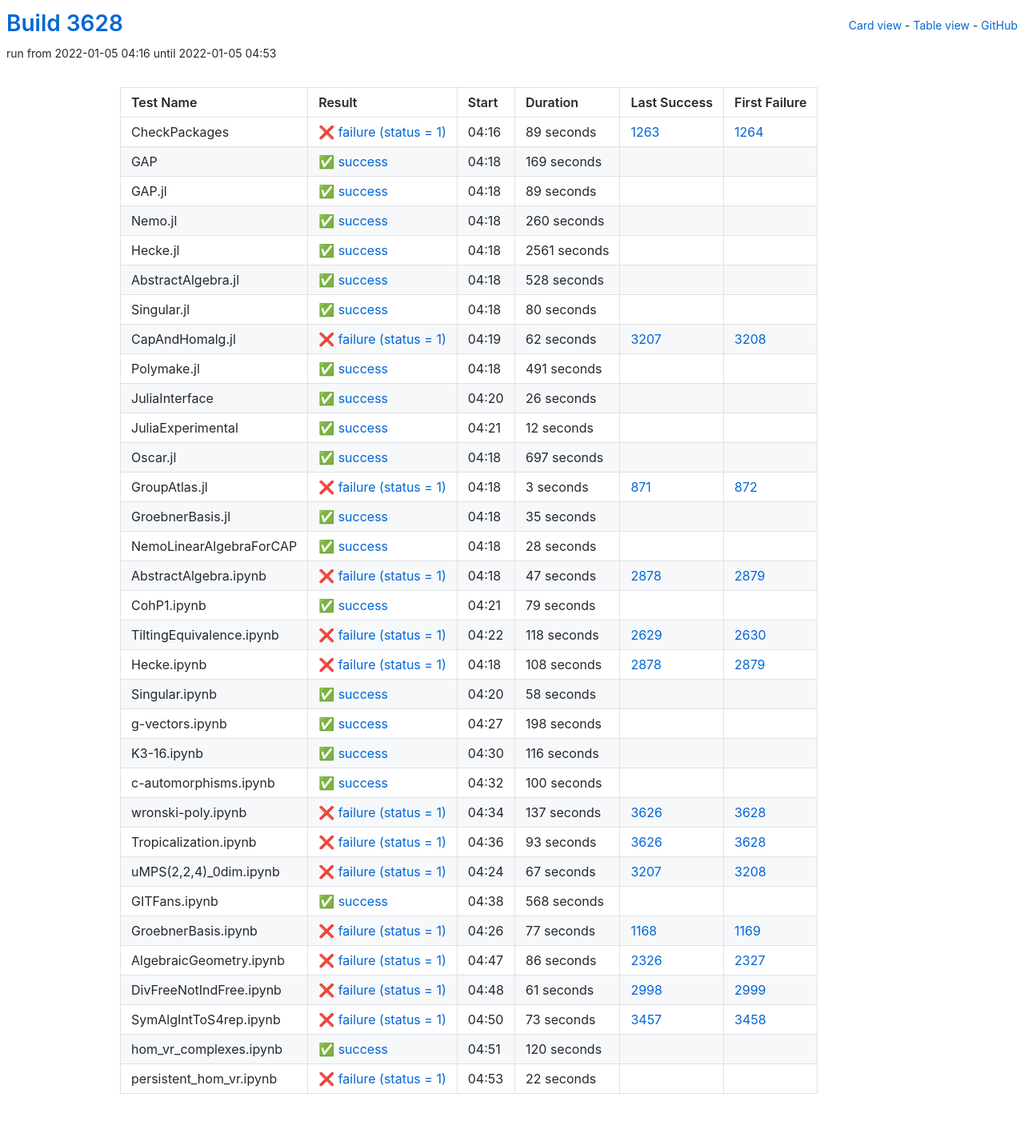
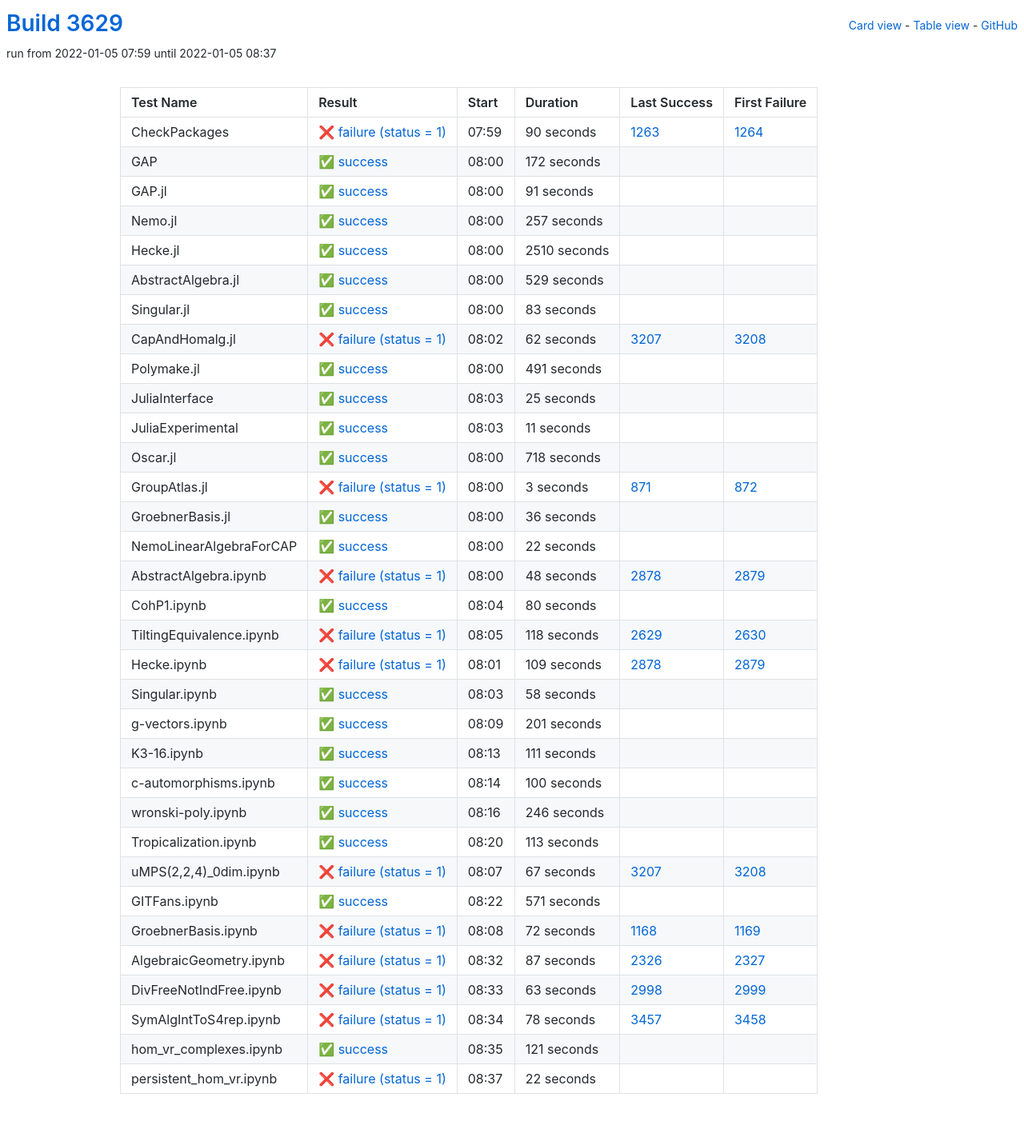
Before and after one commit to oscar-system/oscar-ci-status-stable, a Jekyll site: the page built from table.html, in a window 1280 px wide. Shown: the whole page at 80% size. Built offline with Jekyll 4.4.1, drawn with Linux system fonts in a browser that asks for light colours.

Commit message:
Build #3629

```diff
--- a/_data/ci.yml
+++ b/_data/ci.yml
@@ -1,6 +1,6 @@
 ---
-build: 3628
-build_url: https://oscarci.mathematik.uni-kl.de/job/oscar-stable/3628/
+build: 3629
+build_url: https://oscarci.mathematik.uni-kl.de/job/oscar-stable/3629/
 job: oscar-stable
 organization: oscar-system
 repo: oscar-ci-status-stable
@@ -8,92 +8,92 @@ repourl: https://github.com/oscar-system/oscar-ci-status-stable
 tests:
 - name: CheckPackages
   id: checkpackages
-  log: https://oscarci.mathematik.uni-kl.de/job/oscar-stable/3628/artifact/logs/build-3628/CheckPackages.log
-  start: 2022-01-05 04:16
+  log: https://oscarci.mathematik.uni-kl.de/job/oscar-stable/3629/artifact/logs/build-3629/CheckPackages.log
+  start: 2022-01-05 07:59
   success: false
   exitcode: 1
   status: failure
-  duration: 89
+  duration: 90
   last_success: 1263
   last_success_url: https://oscarci.mathematik.uni-kl.de/job/oscar-stable/1263/
   first_failure: 1264
   first_failure_url: https://oscarci.mathematik.uni-kl.de/job/oscar-stable/1264/
 - name: GAP
   id: gap
-  log: https://oscarci.mathematik.uni-kl.de/job/oscar-stable/3628/artifact/logs/build-3628/GAP.log
-  start: 2022-01-05 04:18
+  log: https://oscarci.mathematik.uni-kl.de/job/oscar-stable/3629/artifact/logs/build-3629/GAP.log
+  start: 2022-01-05 08:00
   success: true
   exitcode: 0
   status: success
-  duration: 169
+  duration: 172
   last_success: false
   last_success_url:
   first_failure: false
   first_failure_url:
 - name: GAP.jl
   id: gap-jl
-  log: https://oscarci.mathematik.uni-kl.de/job/oscar-stable/3628/artifact/logs/build-3628/GAP.jl.log
-  start: 2022-01-05 04:18
+  log: https://oscarci.mathematik.uni-kl.de/job/oscar-stable/3629/artifact/logs/build-3629/GAP.jl.log
+  start: 2022-01-05 08:00
   success: true
   exitcode: 0
   status: success
-  duration: 89
+  duration: 91
   last_success: false
   last_success_url:
   first_failure: false
   first_failure_url:
 - name: Nemo.jl
   id: nemo-jl
-  log: https://oscarci.mathematik.uni-kl.de/job/oscar-stable/3628/artifact/logs/build-3628/Nemo.jl.log
-  start: 2022-01-05 04:18
+  log: https://oscarci.mathematik.uni-kl.de/job/oscar-stable/3629/artifact/logs/build-3629/Nemo.jl.log
+  start: 2022-01-05 08:00
   success: true
   exitcode: 0
   status: success
-  duration: 260
+  duration: 257
   last_success: false
   last_success_url:
   first_failure: false
   first_failure_url:
 - name: Hecke.jl
   id: hecke-jl
-  log: https://oscarci.mathematik.uni-kl.de/job/oscar-stable/3628/artifact/logs/build-3628/Hecke.jl.log
-  start: 2022-01-05 04:18
+  log: https://oscarci.mathematik.uni-kl.de/job/oscar-stable/3629/artifact/logs/build-3629/Hecke.jl.log
+  start: 2022-01-05 08:00
   success: true
   exitcode: 0
   status: success
-  duration: 2561
+  duration: 2510
   last_success: false
   last_success_url:
   first_failure: false
   first_failure_url:
 - name: AbstractAlgebra.jl
   id: abstractalgebra-jl
-  log: https://oscarci.mathematik.uni-kl.de/job/oscar-stable/3628/artifact/logs/build-3628/AbstractAlgebra.jl.log
-  start: 2022-01-05 04:18
+  log: https://oscarci.mathematik.uni-kl.de/job/oscar-stable/3629/artifact/logs/build-3629/AbstractAlgebra.jl.log
+  start: 2022-01-05 08:00
   success: true
   exitcode: 0
   status: success
-  duration: 528
+  duration: 529
   last_success: false
   last_success_url:
   first_failure: false
   first_failure_url:
 - name: Singular.jl
   id: singular-jl
-  log: https://oscarci.mathematik.uni-kl.de/job/oscar-stable/3628/artifact/logs/build-3628/Singular.jl.log
-  start: 2022-01-05 04:18
+  log: https://oscarci.mathematik.uni-kl.de/job/oscar-stable/3629/artifact/logs/build-3629/Singular.jl.log
+  start: 2022-01-05 08:00
   success: true
   exitcode: 0
   status: success
-  duration: 80
+  duration: 83
   last_success: false
   last_success_url:
   first_failure: false
   first_failure_url:
 - name: CapAndHomalg.jl
   id: capandhomalg-jl
-  log: https://oscarci.mathematik.uni-kl.de/job/oscar-stable/3628/artifact/logs/build-3628/CapAndHomalg.jl.log
-  start: 2022-01-05 04:19
+  log: https://oscarci.mathematik.uni-kl.de/job/oscar-stable/3629/artifact/logs/build-3629/CapAndHomalg.jl.log
+  start: 2022-01-05 08:02
   success: false
   exitcode: 1
   status: failure
@@ -104,8 +104,8 @@ tests:
   first_failure_url: https://oscarci.mathematik.uni-kl.de/job/oscar-stable/3208/
 - name: Polymake.jl
   id: polymake-jl
-  log: https://oscarci.mathematik.uni-kl.de/job/oscar-stable/3628/artifact/logs/build-3628/Polymake.jl.log
-  start: 2022-01-05 04:18
+  log: https://oscarci.mathematik.uni-kl.de/job/oscar-stable/3629/artifact/logs/build-3629/Polymake.jl.log
+  start: 2022-01-05 08:00
   success: true
   exitcode: 0
   status: success
@@ -116,44 +116,44 @@ tests:
   first_failure_url:
 - name: JuliaInterface
   id: juliainterface
-  log: https://oscarci.mathematik.uni-kl.de/job/oscar-stable/3628/artifact/logs/build-3628/JuliaInterface.log
-  start: 2022-01-05 04:20
+  log: https://oscarci.mathematik.uni-kl.de/job/oscar-stable/3629/artifact/logs/build-3629/JuliaInterface.log
+  start: 2022-01-05 08:03
   success: true
   exitcode: 0
   status: success
-  duration: 26
+  duration: 25
   last_success: false
   last_success_url:
   first_failure: false
   first_failure_url:
 - name: JuliaExperimental
   id: juliaexperimental
-  log: https://oscarci.mathematik.uni-kl.de/job/oscar-stable/3628/artifact/logs/build-3628/JuliaExperimental.log
-  start: 2022-01-05 04:21
+  log: https://oscarci.mathematik.uni-kl.de/job/oscar-stable/3629/artifact/logs/build-3629/JuliaExperimental.log
+  start: 2022-01-05 08:03
   success: true
   exitcode: 0
   status: success
-  duration: 12
+  duration: 11
   last_success: false
   last_success_url:
   first_failure: false
   first_failure_url:
 - name: Oscar.jl
   id: oscar-jl
-  log: https://oscarci.mathematik.uni-kl.de/job/oscar-stable/3628/artifact/logs/build-3628/Oscar.jl.log
-  start: 2022-01-05 04:18
+  log: https://oscarci.mathematik.uni-kl.de/job/oscar-stable/3629/artifact/logs/build-3629/Oscar.jl.log
+  start: 2022-01-05 08:00
   success: true
   exitcode: 0
   status: success
-  duration: 697
+  duration: 718
   last_success: false
   last_success_url:
   first_failure: false
   first_failure_url:
 - name: GroupAtlas.jl
   id: groupatlas-jl
-  log: https://oscarci.mathematik.uni-kl.de/job/oscar-stable/3628/artifact/logs/build-3628/GroupAtlas.jl.log
-  start: 2022-01-05 04:18
+  log: https://oscarci.mathematik.uni-kl.de/job/oscar-stable/3629/artifact/logs/build-3629/GroupAtlas.jl.log
+  start: 2022-01-05 08:00
   success: false
   exitcode: 1
   status: failure
@@ -164,56 +164,56 @@ tests:
   first_failure_url: https://oscarci.mathematik.uni-kl.de/job/oscar-stable/872/
 - name: GroebnerBasis.jl
   id: groebnerbasis-jl
-  log: https://oscarci.mathematik.uni-kl.de/job/oscar-stable/3628/artifact/logs/build-3628/GroebnerBasis.jl.log
-  start: 2022-01-05 04:18
+  log: https://oscarci.mathematik.uni-kl.de/job/oscar-stable/3629/artifact/logs/build-3629/GroebnerBasis.jl.log
+  start: 2022-01-05 08:00
   success: true
   exitcode: 0
   status: success
-  duration: 35
+  duration: 36
   last_success: false
   last_success_url:
   first_failure: false
   first_failure_url:
 - name: NemoLinearAlgebraForCAP
   id: nemolinearalgebraforcap
-  log: https://oscarci.mathematik.uni-kl.de/job/oscar-stable/3628/artifact/logs/build-3628/NemoLinearAlgebraForCAP.log
-  start: 2022-01-05 04:18
+  log: https://oscarci.mathematik.uni-kl.de/job/oscar-stable/3629/artifact/logs/build-3629/NemoLinearAlgebraForCAP.log
+  start: 2022-01-05 08:00
   success: true
   exitcode: 0
   status: success
-  duration: 28
+  duration: 22
   last_success: false
   last_success_url:
   first_failure: false
   first_failure_url:
 - name: AbstractAlgebra.ipynb
   id: abstractalgebra-ipynb
-  log: https://oscarci.mathematik.uni-kl.de/job/oscar-stable/3628/artifact/logs/build-3628/AbstractAlgebra.ipynb.log
-  start: 2022-01-05 04:18
+  log: https://oscarci.mathematik.uni-kl.de/job/oscar-stable/3629/artifact/logs/build-3629/AbstractAlgebra.ipynb.log
+  start: 2022-01-05 08:00
   success: false
   exitcode: 1
   status: failure
-  duration: 47
+  duration: 48
   last_success: 2878
   last_success_url: https://oscarci.mathematik.uni-kl.de/job/oscar-stable/2878/
   first_failure: 2879
   first_failure_url: https://oscarci.mathematik.uni-kl.de/job/oscar-stable/2879/
 - name: CohP1.ipynb
   id: cohp1-ipynb
-  log: https://oscarci.mathematik.uni-kl.de/job/oscar-stable/3628/artifact/logs/build-3628/CohP1.ipynb.log
-  start: 2022-01-05 04:21
+  log: https://oscarci.mathematik.uni-kl.de/job/oscar-stable/3629/artifact/logs/build-3629/CohP1.ipynb.log
+  start: 2022-01-05 08:04
   success: true
   exitcode: 0
   status: success
-  duration: 79
+  duration: 80
   last_success: false
   last_success_url:
   first_failure: false
   first_failure_url:
 - name: TiltingEquivalence.ipynb
   id: tiltingequivalence-ipynb
-  log: https://oscarci.mathematik.uni-kl.de/job/oscar-stable/3628/artifact/logs/build-3628/TiltingEquivalence.ipynb.log
-  start: 2022-01-05 04:22
+  log: https://oscarci.mathematik.uni-kl.de/job/oscar-stable/3629/artifact/logs/build-3629/TiltingEquivalence.ipynb.log
+  start: 2022-01-05 08:05
   success: false
   exitcode: 1
   status: failure
@@ -224,20 +224,20 @@ tests:
   first_failure_url: https://oscarci.mathematik.uni-kl.de/job/oscar-stable/2630/
 - name: Hecke.ipynb
   id: hecke-ipynb
-  log: https://oscarci.mathematik.uni-kl.de/job/oscar-stable/3628/artifact/logs/build-3628/Hecke.ipynb.log
-  start: 2022-01-05 04:18
+  log: https://oscarci.mathematik.uni-kl.de/job/oscar-stable/3629/artifact/logs/build-3629/Hecke.ipynb.log
+  start: 2022-01-05 08:01
   success: false
   exitcode: 1
   status: failure
-  duration: 108
+  duration: 109
   last_success: 2878
   last_success_url: https://oscarci.mathematik.uni-kl.de/job/oscar-stable/2878/
   first_failure: 2879
   first_failure_url: https://oscarci.mathematik.uni-kl.de/job/oscar-stable/2879/
 - name: Singular.ipynb
   id: singular-ipynb
-  log: https://oscarci.mathematik.uni-kl.de/job/oscar-stable/3628/artifact/logs/build-3628/Singular.ipynb.log
-  start: 2022-01-05 04:20
+  log: https://oscarci.mathematik.uni-kl.de/job/oscar-stable/3629/artifact/logs/build-3629/Singular.ipynb.log
+  start: 2022-01-05 08:03
   success: true
   exitcode: 0
   status: success
@@ -248,32 +248,32 @@ tests:
   first_failure_url:
 - name: g-vectors.ipynb
   id: g-vectors-ipynb
-  log: https://oscarci.mathematik.uni-kl.de/job/oscar-stable/3628/artifact/logs/build-3628/g-vectors.ipynb.log
-  start: 2022-01-05 04:27
+  log: https://oscarci.mathematik.uni-kl.de/job/oscar-stable/3629/artifact/logs/build-3629/g-vectors.ipynb.log
+  start: 2022-01-05 08:09
   success: true
   exitcode: 0
   status: success
-  duration: 198
+  duration: 201
   last_success: false
   last_success_url:
   first_failure: false
   first_failure_url:
 - name: K3-16.ipynb
   id: k3-16-ipynb
-  log: https://oscarci.mathematik.uni-kl.de/job/oscar-stable/3628/artifact/logs/build-3628/K3-16.ipynb.log
-  start: 2022-01-05 04:30
+  log: https://oscarci.mathematik.uni-kl.de/job/oscar-stable/3629/artifact/logs/build-3629/K3-16.ipynb.log
+  start: 2022-01-05 08:13
   success: true
   exitcode: 0
   status: success
-  duration: 116
+  duration: 111
   last_success: false
   last_success_url:
   first_failure: false
   first_failure_url:
 - name: c-automorphisms.ipynb
   id: c-automorphisms-ipynb
-  log: https://oscarci.mathematik.uni-kl.de/job/oscar-stable/3628/artifact/logs/build-3628/c-automorphisms.ipynb.log
-  start: 2022-01-05 04:32
+  log: https://oscarci.mathematik.uni-kl.de/job/oscar-stable/3629/artifact/logs/build-3629/c-automorphisms.ipynb.log
+  start: 2022-01-05 08:14
   success: true
   exitcode: 0
   status: success
@@ -284,32 +284,32 @@ tests:
   first_failure_url:
 - name: wronski-poly.ipynb
   id: wronski-poly-ipynb
-  log: https://oscarci.mathematik.uni-kl.de/job/oscar-stable/3628/artifact/logs/build-3628/wronski-poly.ipynb.log
-  start: 2022-01-05 04:34
-  success: false
-  exitcode: 1
-  status: failure
-  duration: 137
-  last_success: 3626
-  last_success_url: https://oscarci.mathematik.uni-kl.de/job/oscar-stable/3626/
-  first_failure: 3628
-  first_failure_url: https://oscarci.mathematik.uni-kl.de/job/oscar-stable/3628/
+  log: https://oscarci.mathematik.uni-kl.de/job/oscar-stable/3629/artifact/logs/build-3629/wronski-poly.ipynb.log
+  start: 2022-01-05 08:16
+  success: true
+  exitcode: 0
+  status: success
+  duration: 246
+  last_success: false
+  last_success_url:
+  first_failure: false
+  first_failure_url:
 - name: Tropicalization.ipynb
   id: tropicalization-ipynb
-  log: https://oscarci.mathematik.uni-kl.de/job/oscar-stable/3628/artifact/logs/build-3628/Tropicalization.ipynb.log
-  start: 2022-01-05 04:36
-  success: false
-  exitcode: 1
-  status: failure
-  duration: 93
-  last_success: 3626
-  last_success_url: https://oscarci.mathematik.uni-kl.de/job/oscar-stable/3626/
-  first_failure: 3628
-  first_failure_url: https://oscarci.mathematik.uni-kl.de/job/oscar-stable/3628/
+  log: https://oscarci.mathematik.uni-kl.de/job/oscar-stable/3629/artifact/logs/build-3629/Tropicalization.ipynb.log
+  start: 2022-01-05 08:20
+  success: true
+  exitcode: 0
+  status: success
+  duration: 113
+  last_success: false
+  last_success_url:
+  first_failure: false
+  first_failure_url:
 - name: uMPS(2,2,4)_0dim.ipynb
   id: umps-2-2-4-0dim-ipynb
-  log: https://oscarci.mathematik.uni-kl.de/job/oscar-stable/3628/artifact/logs/build-3628/uMPS-2-2-4-_0dim.ipynb.log
-  start: 2022-01-05 04:24
+  log: https://oscarci.mathematik.uni-kl.de/job/oscar-stable/3629/artifact/logs/build-3629/uMPS-2-2-4-_0dim.ipynb.log
+  start: 2022-01-05 08:07
   success: false
   exitcode: 1
   status: failure
@@ -320,80 +320,80 @@ tests:
   first_failure_url: https://oscarci.mathematik.uni-kl.de/job/oscar-stable/3208/
 - name: GITFans.ipynb
   id: gitfans-ipynb
-  log: https://oscarci.mathematik.uni-kl.de/job/oscar-stable/3628/artifact/logs/build-3628/GITFans.ipynb.log
-  start: 2022-01-05 04:38
+  log: https://oscarci.mathematik.uni-kl.de/job/oscar-stable/3629/artifact/logs/build-3629/GITFans.ipynb.log
+  start: 2022-01-05 08:22
   success: true
   exitcode: 0
   status: success
-  duration: 568
+  duration: 571
   last_success: false
   last_success_url:
   first_failure: false
   first_failure_url:
 - name: GroebnerBasis.ipynb
   id: groebnerbasis-ipynb
-  log: https://oscarci.mathematik.uni-kl.de/job/oscar-stable/3628/artifact/logs/build-3628/GroebnerBasis.ipynb.log
-  start: 2022-01-05 04:26
+  log: https://oscarci.mathematik.uni-kl.de/job/oscar-stable/3629/artifact/logs/build-3629/GroebnerBasis.ipynb.log
+  start: 2022-01-05 08:08
   success: false
   exitcode: 1
   status: failure
-  duration: 77
+  duration: 72
   last_success: 1168
   last_success_url: https://oscarci.mathematik.uni-kl.de/job/oscar-stable/1168/
   first_failure: 1169
   first_failure_url: https://oscarci.mathematik.uni-kl.de/job/oscar-stable/1169/
 - name: AlgebraicGeometry.ipynb
   id: algebraicgeometry-ipynb
-  log: https://oscarci.mathematik.uni-kl.de/job/oscar-stable/3628/artifact/logs/build-3628/AlgebraicGeometry.ipynb.log
-  start: 2022-01-05 04:47
+  log: https://oscarci.mathematik.uni-kl.de/job/oscar-stable/3629/artifact/logs/build-3629/AlgebraicGeometry.ipynb.log
+  start: 2022-01-05 08:32
   success: false
   exitcode: 1
   status: failure
-  duration: 86
+  duration: 87
   last_success: 2326
   last_success_url: https://oscarci.mathematik.uni-kl.de/job/oscar-stable/2326/
   first_failure: 2327
   first_failure_url: https://oscarci.mathematik.uni-kl.de/job/oscar-stable/2327/
 - name: DivFreeNotIndFree.ipynb
   id: divfreenotindfree-ipynb
-  log: https://oscarci.mathematik.uni-kl.de/job/oscar-stable/3628/artifact/logs/build-3628/DivFreeNotIndFree.ipynb.log
-  start: 2022-01-05 04:48
+  log: https://oscarci.mathematik.uni-kl.de/job/oscar-stable/3629/artifact/logs/build-3629/DivFreeNotIndFree.ipynb.log
+  start: 2022-01-05 08:33
   success: false
   exitcode: 1
   status: failure
-  duration: 61
+  duration: 63
   last_success: 2998
   last_success_url: https://oscarci.mathematik.uni-kl.de/job/oscar-stable/2998/
   first_failure: 2999
   first_failure_url: https://oscarci.mathematik.uni-kl.de/job/oscar-stable/2999/
 - name: SymAlgIntToS4rep.ipynb
   id: symalginttos4rep-ipynb
-  log: https://oscarci.mathematik.uni-kl.de/job/oscar-stable/3628/artifact/logs/build-3628/SymAlgIntToS4rep.ipynb.log
-  start: 2022-01-05 04:50
+  log: https://oscarci.mathematik.uni-kl.de/job/oscar-stable/3629/artifact/logs/build-3629/SymAlgIntToS4rep.ipynb.log
+  start: 2022-01-05 08:34
   success: false
   exitcode: 1
   status: failure
-  duration: 73
+  duration: 78
   last_success: 3457
   last_success_url: https://oscarci.mathematik.uni-kl.de/job/oscar-stable/3457/
   first_failure: 3458
   first_failure_url: https://oscarci.mathematik.uni-kl.de/job/oscar-stable/3458/
 - name: hom_vr_complexes.ipynb
   id: hom-vr-complexes-ipynb
-  log: https://oscarci.mathematik.uni-kl.de/job/oscar-stable/3628/artifact/logs/build-3628/hom_vr_complexes.ipynb.log
-  start: 2022-01-05 04:51
+  log: https://oscarci.mathematik.uni-kl.de/job/oscar-stable/3629/artifact/logs/build-3629/hom_vr_complexes.ipynb.log
+  start: 2022-01-05 08:35
   success: true
   exitcode: 0
   status: success
-  duration: 120
+  duration: 121
   last_success: false
   last_success_url:
   first_failure: false
   first_failure_url:
 - name: persistent_hom_vr.ipynb
   id: persistent-hom-vr-ipynb
-  log: https://oscarci.mathematik.uni-kl.de/job/oscar-stable/3628/artifact/logs/build-3628/persistent_hom_vr.ipynb.log
-  start: 2022-01-05 04:53
+  log: https://oscarci.mathematik.uni-kl.de/job/oscar-stable/3629/artifact/logs/build-3629/persistent_hom_vr.ipynb.log
+  start: 2022-01-05 08:37
   success: false
   exitcode: 1
   status: failure
```
Also changed, not shown: README.md.
